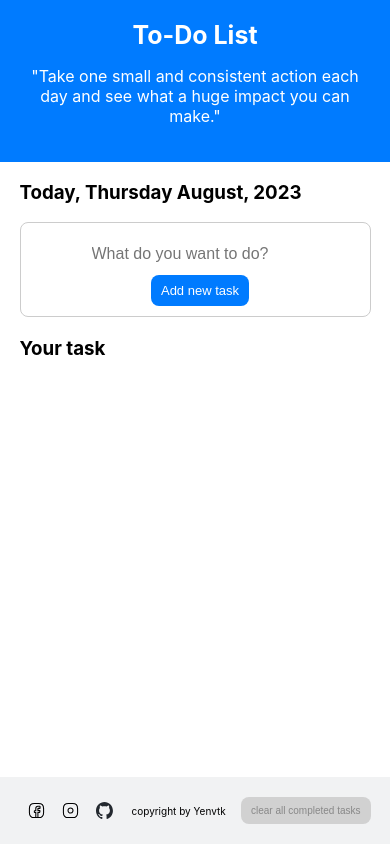
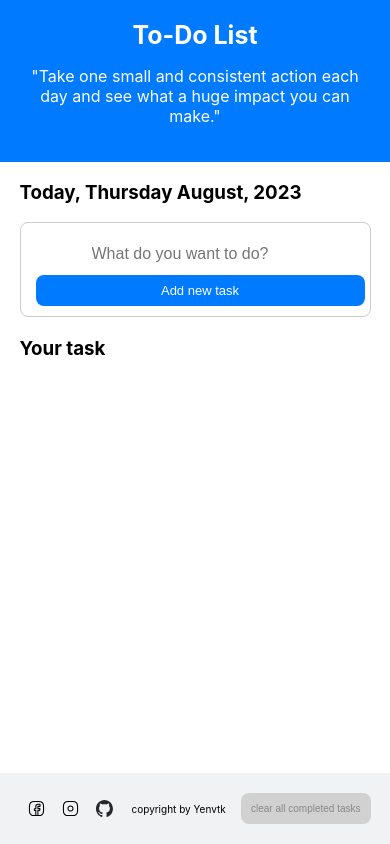
Before and after one commit to vothikimyen108/ToDoApp, a React (Create React App) app: page / in a window 390 px wide. Built offline with nearby package versions, Linux system fonts and the light colour scheme; a small style sheet from the web is missing.

Commit message:
fix phone screen size btn add

```diff
--- a/src/App.scss
+++ b/src/App.scss
@@ -13,6 +13,7 @@
     margin: 0 auto;
     width: 50%;
   }
+
   input:focused {
     border-color: #007bff;
   }
@@ -49,7 +50,6 @@
     }
 
     .task-container {
-
       /* Styles for the "Add" button */
       .task-input {
         .task-input-btn {
@@ -93,10 +93,17 @@
       flex-direction: column;
       align-items: none;
     }
+    .task-input {
+      .task-input-btn {
+        width: 100%;
+        font-size: 13px;
+      }
+    }
 
     .task-btn-clear {
       button {
         font-size: 10px;
+        padding: 10px;
       }
     }
   }
```
Lines whose indentation alone changed are shown as unchanged.
